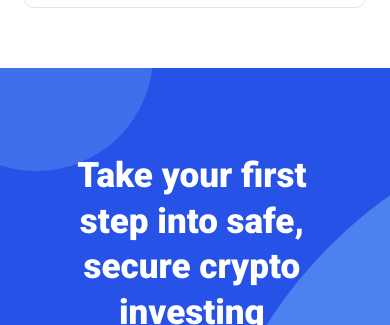
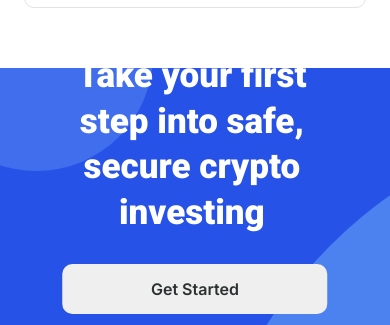
Before and after one commit to T-Codings/crypt-pro, a website: page index.html in a window 390 px wide. Shown: the part 7017-7342 px from the top of the page. Drawn offline with Linux system fonts and the light colour scheme; a web font is replaced by a local one.

Commit message:
files edited

```diff
--- a/style.css
+++ b/style.css
@@ -1900,7 +1900,7 @@ overflow: hidden;
         font-size: 35px;
         text-align: center;
         margin-left: 30px;
-        margin-top: 7140px;
+        margin-top: 7040px;
       }
 
       .cta-button {
```
Also changed, not shown: script.js (line endings or trailing spaces).
